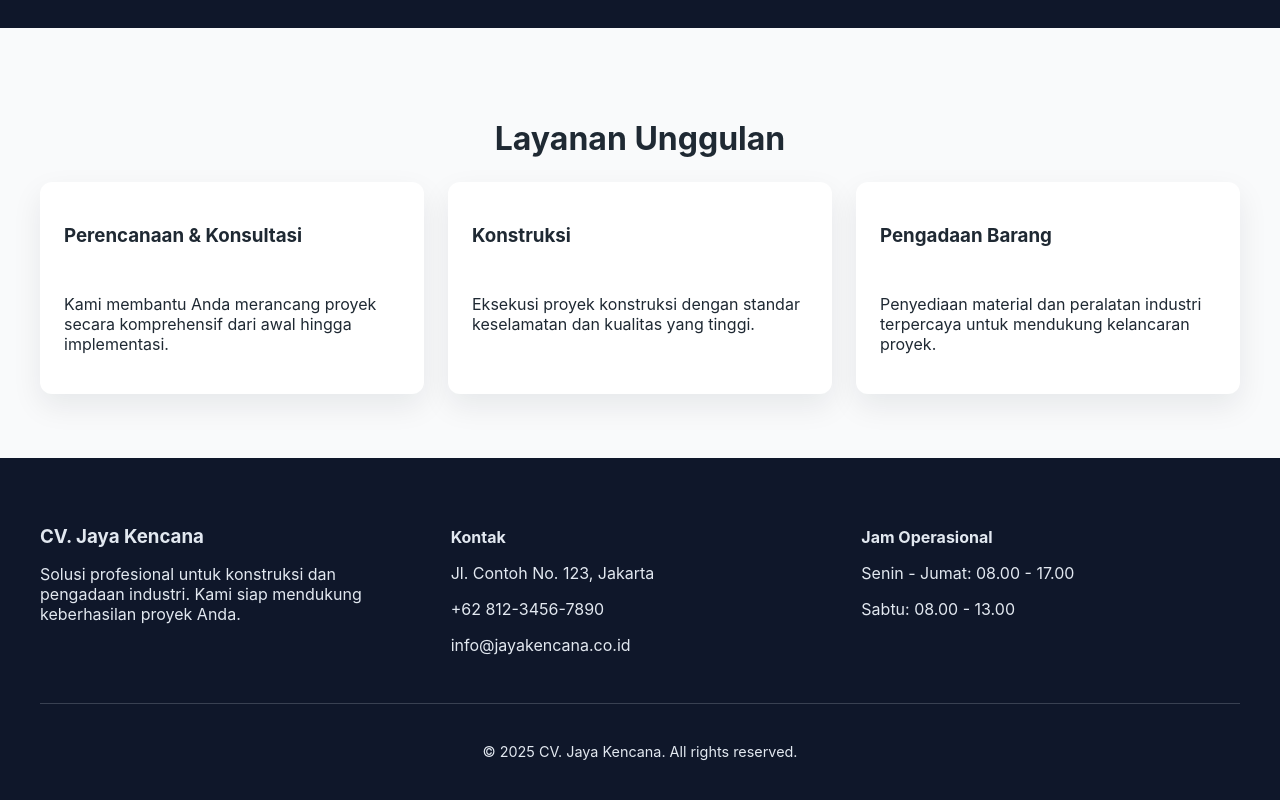
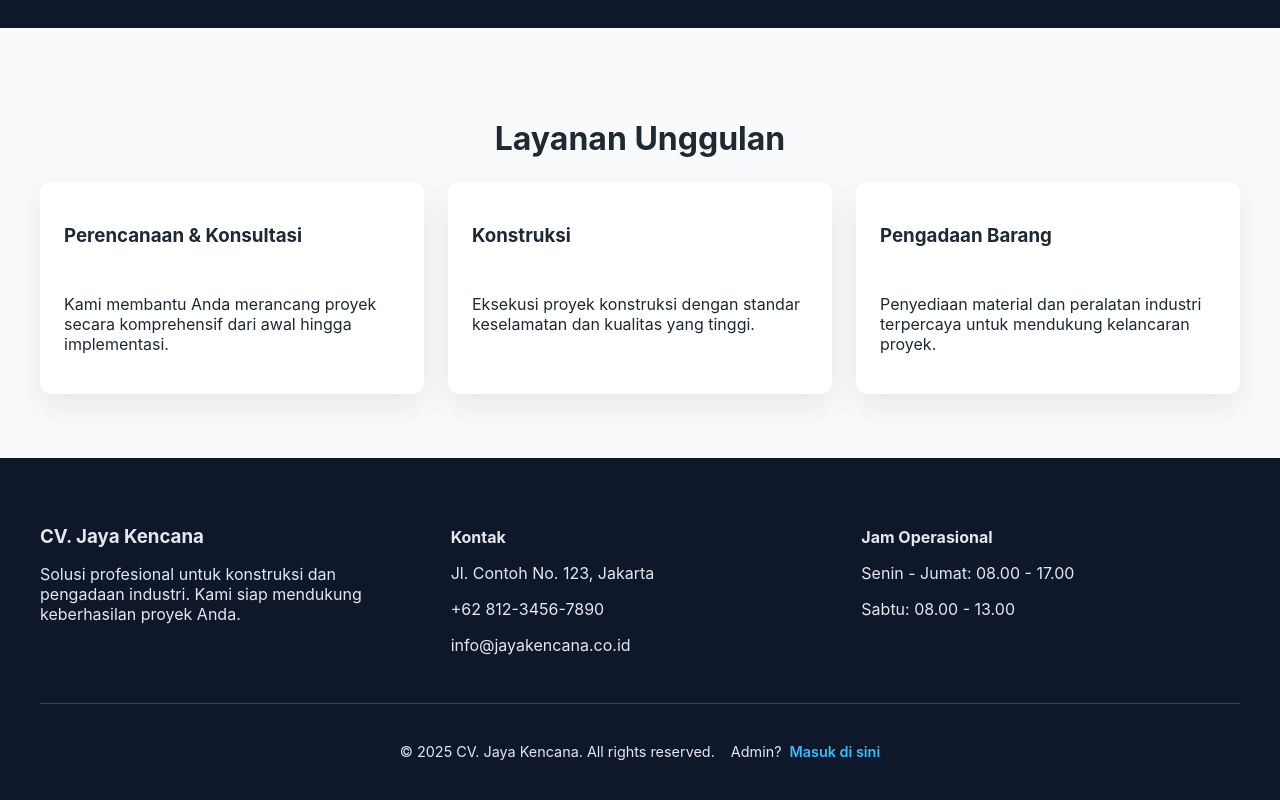
Before and after one commit to deevseek/company-profile-jaya-kencana, a React (Vite) app in the folder client/: page / in a window 1280 px wide. Shown: the part 524-1324 px from the top of the page. Built offline with nearby package versions, Linux system fonts and the light colour scheme; no server answers.

Commit message:
Add admin login link to footer

```diff
--- a/client/src/components/Footer.jsx
+++ b/client/src/components/Footer.jsx
@@ -1,3 +1,5 @@
+import { Link } from 'react-router-dom';
+
 const Footer = () => {
   return (
     <footer className="footer">
@@ -23,7 +25,15 @@ const Footer = () => {
           </div>
         </div>
         <div className="footer__bottom">
-          <p>&copy; {new Date().getFullYear()} CV. Jaya Kencana. All rights reserved.</p>
+          <p>
+            &copy; {new Date().getFullYear()} CV. Jaya Kencana. All rights reserved.
+            <span className="footer__admin">
+              Admin?
+              <Link to="/admin" className="footer__admin-link">
+                Masuk di sini
+              </Link>
+            </span>
+          </p>
         </div>
       </div>
     </footer>
--- a/client/src/styles.css
+++ b/client/src/styles.css
@@ -144,3 +144,19 @@ form {
   padding-top: 1.5rem;
   font-size: 0.9rem;
 }
+
+.footer__admin {
+  display: inline-flex;
+  align-items: center;
+  gap: 0.5rem;
+  margin-left: 1rem;
+}
+
+.footer__admin-link {
+  color: #38bdf8;
+  font-weight: 600;
+}
+
+.footer__admin-link:hover {
+  text-decoration: underline;
+}
```
